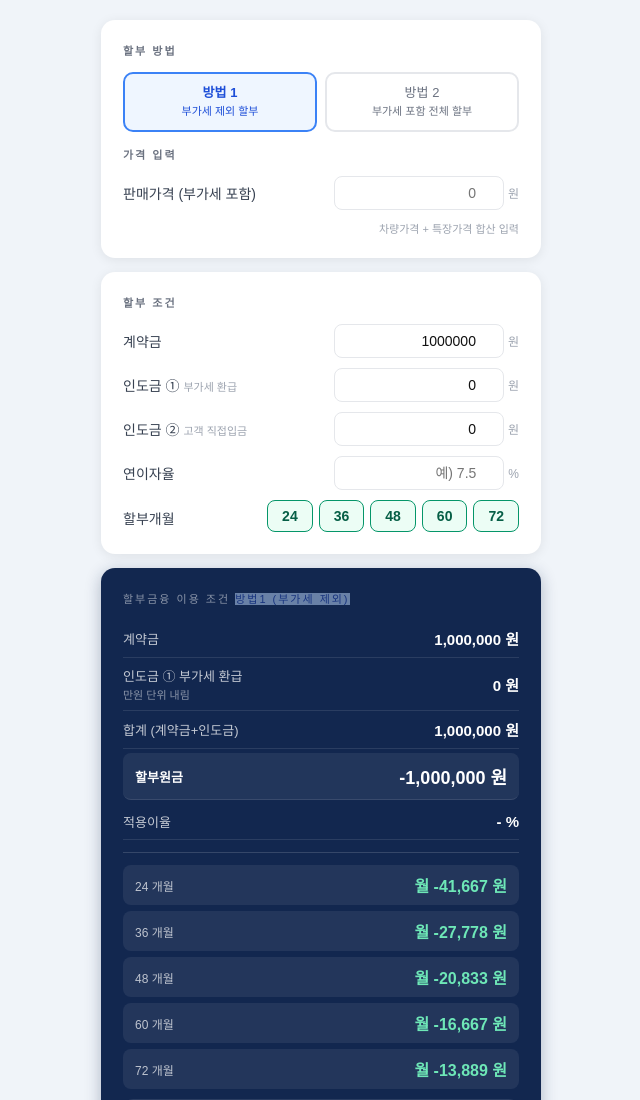
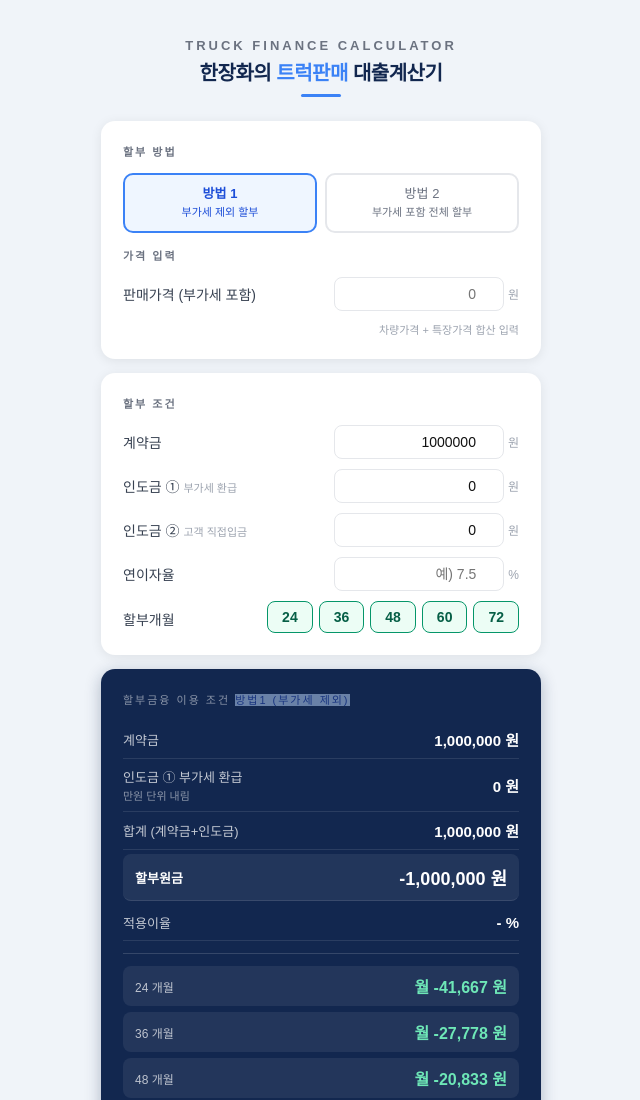
Before and after one commit to artofstreet/truck-quote, a plain HTML site: page index.html in a window 1280 px wide. Shown: the top 1100 px of the page, without its empty margins (319-959 px from the left). Drawn offline with Linux system fonts and the light colour scheme.

Commit message:
Update index.html

```diff
--- a/index.html
+++ b/index.html
@@ -3,12 +3,43 @@
 <head>
 <meta charset="UTF-8">
 <meta name="viewport" content="width=device-width, initial-scale=1.0">
-<title>트럭 할부 계산기</title>
+<title>한장화의 트럭판매 대출계산기</title>
 <style>
 *{box-sizing:border-box;margin:0;padding:0;}
 body{font-family:'Malgun Gothic','Apple SD Gothic Neo',sans-serif;background:#f0f4f9;min-height:100vh;display:flex;align-items:flex-start;justify-content:center;padding:20px;}
 
 .wrap{width:100%;max-width:440px;}
+
+/* 헤더 타이틀 */
+.page-header{
+  text-align:center;
+  padding:18px 0 10px;
+  margin-bottom:14px;
+}
+.page-header .brand{
+  font-size:13px;
+  letter-spacing:3px;
+  color:#6b7280;
+  font-weight:600;
+  text-transform:uppercase;
+  margin-bottom:4px;
+}
+.page-header .title{
+  font-size:20px;
+  font-weight:800;
+  color:#12274f;
+  letter-spacing:-0.5px;
+}
+.page-header .title span{
+  color:#3b82f6;
+}
+.page-header .divline{
+  width:40px;
+  height:3px;
+  background:#3b82f6;
+  border-radius:2px;
+  margin:8px auto 0;
+}
 
 /* 입력 카드 */
 .card{background:#fff;border-radius:14px;padding:22px;margin-bottom:14px;box-shadow:0 2px 12px rgba(0,0,0,.08);}
@@ -56,6 +87,13 @@ body{font-family:'Malgun Gothic','Apple SD Gothic Neo',sans-serif;background:#f0
 </head>
 <body>
 <div class="wrap">
+
+  <!-- 페이지 타이틀 -->
+  <div class="page-header">
+    <div class="brand">Truck Finance Calculator</div>
+    <div class="title">한장화의 <span>트럭판매</span> 대출계산기</div>
+    <div class="divline"></div>
+  </div>
 
   <!-- 방법 선택 -->
   <div class="card">
@@ -200,7 +238,6 @@ function calc() {
 
   const months = Array.from(document.querySelectorAll('.mochk:checked')).map(c=>+c.value).sort((a,b)=>a-b);
 
-  // badge
   const badge = document.getElementById('o_badge');
   badge.textContent = M===1 ? '방법1 (부가세 제외)' : '방법2 (부가세 포함)';
   badge.className = 'badge ' + (M===1?'m1b':'m2b');
@@ -217,7 +254,6 @@ function calc() {
   if (prEl) prEl.innerHTML = fmt(principal) + (vatRemainder > 0 ? `<br><span style="font-size:11px;opacity:.55;">잔액 ${vatRemainder.toLocaleString('ko-KR')}원 포함</span>` : '');
   T('o_rate', rate > 0 ? rate + ' %' : '- %');
 
-  // 월 할부금
   const pb = document.getElementById('o_pmts');
   pb.innerHTML = months.length ? '' : '<div style="opacity:.4;font-size:12px;text-align:center;">개월 선택 없음</div>';
   months.forEach(m => {
@@ -228,10 +264,8 @@ function calc() {
   T('o_cash', presum.toLocaleString('ko-KR') + ' 원');
 }
 
-// 인도금 수동수정
 document.getElementById('idoAmt').addEventListener('input', () => { idoManual = true; calc(); });
 
-// 전체 이벤트
 document.querySelectorAll('input').forEach(el => {
   if (el.id !== 'idoAmt') el.addEventListener('input', calc);
   el.addEventListener('change', calc);
```
